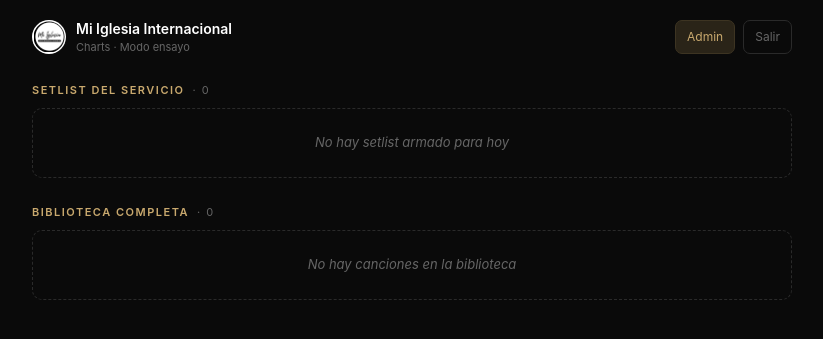
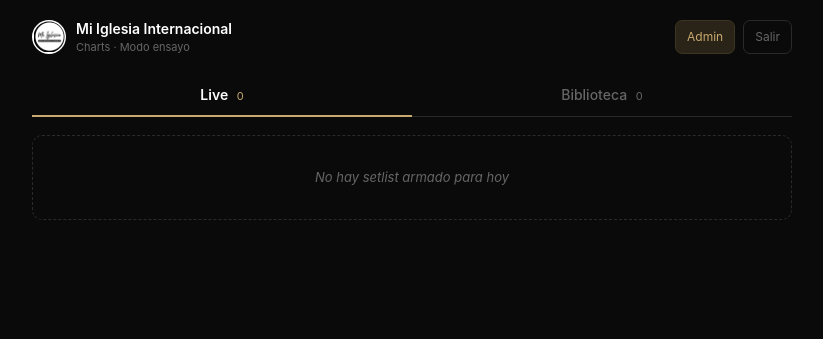
Before and after one commit to ulises02jr/Neural, a Flask app: page / in a window 1280 px wide. Shown: the top 339 px of the page, without its empty margins (228-1051 px from the left). Run offline with Flask 3, Linux system fonts and the light colour scheme; the visitor is signed in with stand-in values (Sample User, id 1).

Commit message:
Feature: tabs Live/Biblioteca + buscador en biblioteca

```diff
--- a/templates/principal.html
+++ b/templates/principal.html
@@ -15,7 +15,7 @@
   body{background:var(--bg);color:var(--txt);font-family:-apple-system,Roboto,sans-serif;
     line-height:1.5;padding:18px;padding-bottom:max(18px,env(safe-area-inset-bottom))}
   .wrap{max-width:760px;margin:0 auto}
-  .header{display:flex;justify-content:space-between;align-items:center;margin-bottom:22px;gap:12px}
+  .header{display:flex;justify-content:space-between;align-items:center;margin-bottom:18px;gap:12px}
   .brand{display:flex;align-items:center;gap:10px;min-width:0}
   .brand img{width:34px;height:34px;border-radius:50%;background:#fff;padding:1.5px;object-fit:contain;flex-shrink:0}
   .brand-text{min-width:0}
@@ -27,14 +27,35 @@
   .header .links a:hover{color:var(--txt);border-color:var(--txt2)}
   .header .links a.admin{background:var(--gold-soft);color:var(--gold);border-color:#3d3422}
 
-  .section-h{font-size:11px;color:var(--gold);font-weight:600;letter-spacing:1.5px;
-    text-transform:uppercase;margin:26px 0 10px;display:flex;align-items:center;gap:8px}
-  .section-h:first-of-type{margin-top:0}
-  .section-h .count{color:var(--txt3);font-weight:normal}
+  /* Tabs */
+  .tabs{display:flex;border-bottom:1px solid var(--line);margin-bottom:18px}
+  .tab{flex:1;padding:12px 0;text-align:center;font-size:14px;color:var(--txt3);
+    cursor:pointer;background:none;border:none;font-family:inherit;font-weight:500;
+    border-bottom:2px solid transparent;margin-bottom:-1px;transition:all 0.15s}
+  .tab:hover{color:var(--txt2)}
+  .tab.active{color:var(--txt);font-weight:600;border-bottom-color:var(--gold)}
+  .tab .badge{font-size:11px;color:var(--txt3);font-weight:normal;margin-left:5px}
+  .tab.active .badge{color:var(--gold)}
 
-  .song-item{display:flex;align-items:center;gap:14px;padding:14px 16px;
+  /* Search */
+  .search-wrap{position:relative;margin-bottom:14px}
+  .search{width:100%;padding:11px 14px 11px 36px;font-size:14px;background:var(--raised);
+    border:1px solid var(--line);border-radius:8px;color:var(--txt);font-family:inherit;
+    transition:border 0.15s}
+  .search:focus{outline:none;border-color:var(--txt2);background:#252525}
+  .search::placeholder{color:var(--txt3)}
+  .search-icon{position:absolute;left:12px;top:50%;transform:translateY(-50%);
+    color:var(--txt3);font-size:14px;pointer-events:none}
+  .search-clear{position:absolute;right:8px;top:50%;transform:translateY(-50%);
+    background:none;border:none;color:var(--txt3);cursor:pointer;font-size:18px;
+    padding:4px 8px;border-radius:5px;display:none}
+  .search-clear:hover{background:var(--surface);color:var(--txt)}
+  .search-clear.visible{display:block}
+
+  /* Song items */
+  .song-item{display:flex;align-items:center;gap:14px;padding:13px 15px;
     background:var(--surface);border:1px solid var(--line);border-radius:10px;
-    margin-bottom:8px;cursor:pointer;text-decoration:none;color:var(--txt);transition:all 0.15s}
+    margin-bottom:7px;cursor:pointer;text-decoration:none;color:var(--txt);transition:all 0.15s}
   .song-item:hover{border-color:var(--txt3)}
   .song-item:active{background:var(--raised)}
   .song-item .num{font-family:ui-monospace,Menlo,monospace;font-size:13px;
@@ -49,8 +70,13 @@
   .setlist-item{background:#161616;border-color:#333}
   .setlist-item .num{color:var(--gold)}
 
-  .vacio{padding:24px 18px;color:var(--txt3);font-size:13px;text-align:center;
-    font-style:italic;border:1px dashed var(--line);border-radius:10px;margin-bottom:8px}
+  .vacio{padding:32px 20px;color:var(--txt3);font-size:13px;text-align:center;
+    font-style:italic;border:1px dashed var(--line);border-radius:10px}
+  .vacio.no-results{padding:20px}
+
+  /* Pane visibility */
+  .pane{display:none}
+  .pane.active{display:block}
 </style>
 </head>
 <body>
@@ -74,7 +100,17 @@ setInterval(() => {
     </div>
   </div>
 
-  <div class="section-h">Setlist del servicio <span class="count">· {{ setlist|length }}</span></div>
+  <div class="tabs" role="tablist">
+    <button class="tab active" data-pane="live" onclick="switchTab('live')">
+      Live <span class="badge">{{ setlist|length }}</span>
+    </button>
+    <button class="tab" data-pane="biblioteca" onclick="switchTab('biblioteca')">
+      Biblioteca <span class="badge">{{ biblioteca|length }}</span>
+    </button>
+  </div>
+
+  <!-- PANE: LIVE -->
+  <div id="pane-live" class="pane active">
     {% if setlist %}
       {% for c in setlist %}
       <a href="{{ url_for('ver_cancion', numero=c.numero) }}" class="song-item setlist-item">
@@ -92,11 +128,22 @@ setInterval(() => {
     {% else %}
       <div class="vacio">No hay setlist armado para hoy</div>
     {% endif %}
+  </div>
 
-  <div class="section-h">Biblioteca completa <span class="count">· {{ biblioteca|length }}</span></div>
+  <!-- PANE: BIBLIOTECA -->
+  <div id="pane-biblioteca" class="pane">
     {% if biblioteca %}
+    <div class="search-wrap">
+      <span class="search-icon">⌕</span>
+      <input type="text" class="search" id="search-input"
+             placeholder="Buscar por título o artista..."
+             oninput="filtrarBiblioteca()" autocomplete="off">
+      <button class="search-clear" id="search-clear" onclick="limpiarBusqueda()">✕</button>
+    </div>
+    <div id="biblioteca-lista">
       {% for c in biblioteca %}
-    <a href="{{ url_for('ver_cancion', numero=c.numero) }}" class="song-item">
+      <a href="{{ url_for('ver_cancion', numero=c.numero) }}" class="song-item"
+         data-titulo="{{ c.titulo|lower }}" data-artista="{{ (c.artista or '')|lower }}">
         <span class="num">#{{ c.numero }}</span>
         <div class="info">
           <div class="nm">
@@ -108,9 +155,53 @@ setInterval(() => {
         <span class="chev">›</span>
       </a>
       {% endfor %}
+    </div>
+    <div class="vacio no-results" id="no-results" style="display:none">
+      No se encontraron canciones
+    </div>
     {% else %}
       <div class="vacio">No hay canciones en la biblioteca</div>
     {% endif %}
   </div>
+</div>
+
+<script>
+function switchTab(name){
+  document.querySelectorAll('.tab').forEach(t => t.classList.toggle('active', t.dataset.pane === name));
+  document.querySelectorAll('.pane').forEach(p => p.classList.toggle('active', p.id === 'pane-' + name));
+  // Si entra a biblioteca, hacer focus en el buscador (solo desktop)
+  if(name === 'biblioteca' && window.innerWidth > 768){
+    const input = document.getElementById('search-input');
+    if(input) input.focus();
+  }
+}
+
+function filtrarBiblioteca(){
+  const input = document.getElementById('search-input');
+  const q = input.value.trim().toLowerCase();
+  const items = document.querySelectorAll('#biblioteca-lista .song-item');
+  const clearBtn = document.getElementById('search-clear');
+  const noResults = document.getElementById('no-results');
+
+  clearBtn.classList.toggle('visible', q.length > 0);
+
+  let visibles = 0;
+  items.forEach(item => {
+    const t = item.dataset.titulo || '';
+    const a = item.dataset.artista || '';
+    const visible = !q || t.includes(q) || a.includes(q);
+    item.style.display = visible ? '' : 'none';
+    if(visible) visibles++;
+  });
+  noResults.style.display = (visibles === 0 && q.length > 0) ? 'block' : 'none';
+}
+
+function limpiarBusqueda(){
+  const input = document.getElementById('search-input');
+  input.value = '';
+  filtrarBiblioteca();
+  input.focus();
+}
+</script>
 </body>
 </html>
```
Lines whose indentation alone changed are shown as unchanged.
